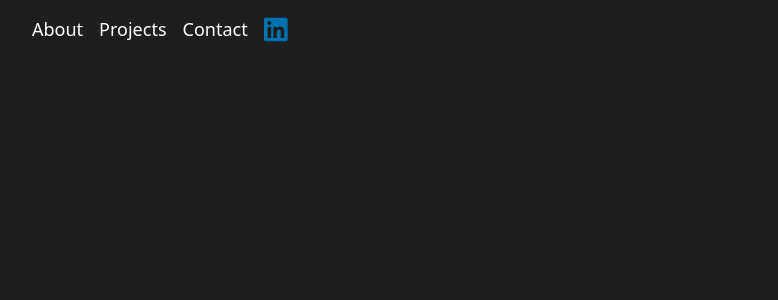
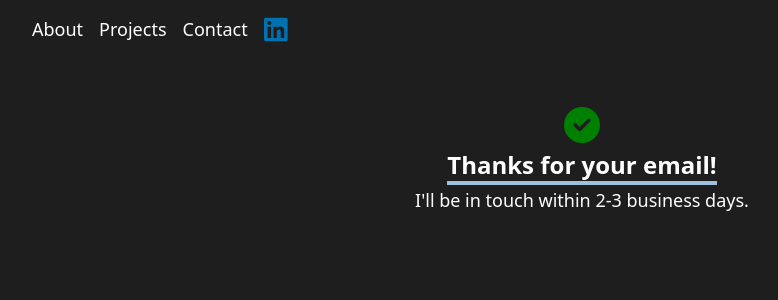
Before and after one commit to collj27/Portfolio-React, a React (Create React App) app: page /emailConfirmation in a window 1280 px wide. Shown: the top 300 px of the page, without its empty margins (58-836 px from the left). Built offline with nearby package versions, Linux system fonts and the light colour scheme.

Commit message:
navigate to confirmation page; add linkedin link; add spinner

```diff
--- a/src/App.css
+++ b/src/App.css
@@ -38,10 +38,6 @@
     color: red;
 }
 
-.fa-square-js {
-    color: yellow;
-}
-
 .fa-stripe {
     color: mediumpurple;
 }
@@ -61,3 +57,7 @@
 .fa-java {
     color: #f89820;
 }
+
+.fa-circle-check {
+    color: green;
+}
--- a/src/App.jsx
+++ b/src/App.jsx
@@ -5,6 +5,7 @@ import 'bootstrap/dist/css/bootstrap.min.css';
 import Projects from "./components/projects/projects";
 import Contact from "./components/contact/contact";
 import Header from "./components/header/header";
+import EmailConfirmation from "./components/emailConfirmation/emailConfirmation";
 
 function App() {
     return (
@@ -15,6 +16,7 @@ function App() {
                 <Route exact path='/about' element={<About/>}></Route>
                 <Route exact path='/projects' element={<Projects/>}></Route>
                 <Route exact path='/contact' element={<Contact/>}></Route>
+                <Route exact path='/emailConfirmation' element={<EmailConfirmation/>}></Route>
             </Routes>
         </Router>
     );
--- a/src/components/contact/contact.css
+++ b/src/components/contact/contact.css
@@ -1,7 +1,3 @@
-input:hover, input:focus{
-    border-color: #9fbfdf;
-}
-
 input, textarea {
     border-radius: 5px;
 }
@@ -17,3 +13,12 @@ input, textarea {
 .toast-error {
     background-color: red;
 }
+
+:invalid {
+    border-color:red;
+}
+
+.linkedin-link {
+    color:#0072b1;
+    text-decoration: none;
+}
--- a/src/components/contact/contact.jsx
+++ b/src/components/contact/contact.jsx
@@ -1,17 +1,19 @@
 import {useRef, useState} from "react";
 import emailjs from '@emailjs/browser';
-import {Col, Container, Row, Toast} from "react-bootstrap";
+import {Col, Container, Row, Spinner, Toast} from "react-bootstrap";
 import "./contact.css"
+import {useNavigate} from "react-router-dom";
 
 function Contact() {
 
     const [showToast, setShowToast] = useState(false);
     const [toastMsg, setToastMsg] = useState("");
     const [toastClass, setToastClass] = useState("");
+    const toggleShowToast = () => setShowToast(!showToast);
+    const form = useRef();
+    const navigate = useNavigate()
 
-    const toggleShowToast = () => setShowToast(!showToast);
-
-    const form = useRef();
+    const [sendButton, setSendButton] = useState(<input className="btn btn-primary" type="submit" value="Send"/>);
 
 
     const sendEmail = (e) => {
@@ -19,22 +21,24 @@ function Contact() {
 
         emailjs.sendForm('service_243igq8', 'template_jk9ky3h', form.current, 'Yb6qKhAeEl4FShqPx')
             .then((result) => {
-                // show the user a success message
-                setToastMsg("Email sent successfully! I will respond as soon as possible.")
-                setToastClass("toast-success")
-                toggleShowToast()
-            }, () => {
-                // show the user an error
-                setToastMsg("Sorry, there was a problem sending the email. Please contact me on LinkedIn.")
-                setToastClass("toast-error")
-                toggleShowToast()
-            });
+                    // set spinner in case sending takes a bit
+                    setSendButton( <Spinner animation="border" />)
+
+                    // navigate to confirmation page
+                    navigate("/emailConfirmation");
+                },
+                () => {
+                    // show the user an error
+                    setToastMsg("Sorry, there was a problem sending the email. Please contact me on LinkedIn.")
+                    setToastClass("toast-error")
+                    toggleShowToast()
+                });
     };
 
     return (
         <Container>
             <Row className="justify-content-end">
-                <Col  xs={6} sm={5} md={4}>
+                <Col xs={6} sm={5} md={4}>
                     <Toast className={toastClass} show={showToast} onClose={toggleShowToast} delay={3000} autohide>
                         <Toast.Body>{toastMsg}</Toast.Body>
                     </Toast>
@@ -49,7 +53,7 @@ function Contact() {
                     </Row>
                     <Row className="mt-1">
                         <Col className="text-center">
-                            <span>Fill out the contact form or reach out on LinkedIn</span>
+                            <span>Fill out the contact form or reach out on <a className="linkedin-link" href="https://www.linkedin.com/in/james-coll-9198b7165/">LinkedIn</a></span>
                         </Col>
                     </Row>
                 </Col>
@@ -59,7 +63,7 @@ function Contact() {
                     <form ref={form} onSubmit={sendEmail}>
                         <Row>
                             <Col className="text-center">
-                                <input type="text" name="from_name" placeholder="Name"/>
+                                <input type="text" name="from_name" placeholder="Full Name"/>
                             </Col>
                         </Row>
                         <Row className="mt-3">
@@ -79,13 +83,12 @@ function Contact() {
                         </Row>
                         <Row>
                             <Col className="text-center">
-                                <input className="btn btn-primary" type="submit" value="Send"/>
+                                {sendButton}
                             </Col>
                         </Row>
                     </form>
                 </Col>
             </Row>
-
 
         </Container>
 
--- /dev/null
+++ b/src/components/emailConfirmation/emailConfirmation.jsx
@@ -0,0 +1,35 @@
+import {Col, Container, Row} from "react-bootstrap";
+import {faCircleCheck} from "@fortawesome/free-solid-svg-icons";
+import {FontAwesomeIcon} from "@fortawesome/react-fontawesome";
+
+
+function EmailConfirmation() {
+
+    return (
+        <Container>
+            <Row className="mt-5">
+                <Col className="align-middle text-center">
+                    <FontAwesomeIcon icon={faCircleCheck} size="2xl"/>
+                </Col>
+            </Row>
+            <Row className="mt-1">
+                <Col>
+                    <Row>
+                        <Col className="text-center">
+                            <span className="underlined-title">Thanks for your email!</span>
+                        </Col>
+                    </Row>
+                    <Row className="mt-1">
+                        <Col className="text-center">
+                            <span>I'll be in touch within 2-3 business days.</span>
+                        </Col>
+                    </Row>
+                </Col>
+            </Row>
+        </Container>
+
+
+    );
+}
+
+export default EmailConfirmation;
```
